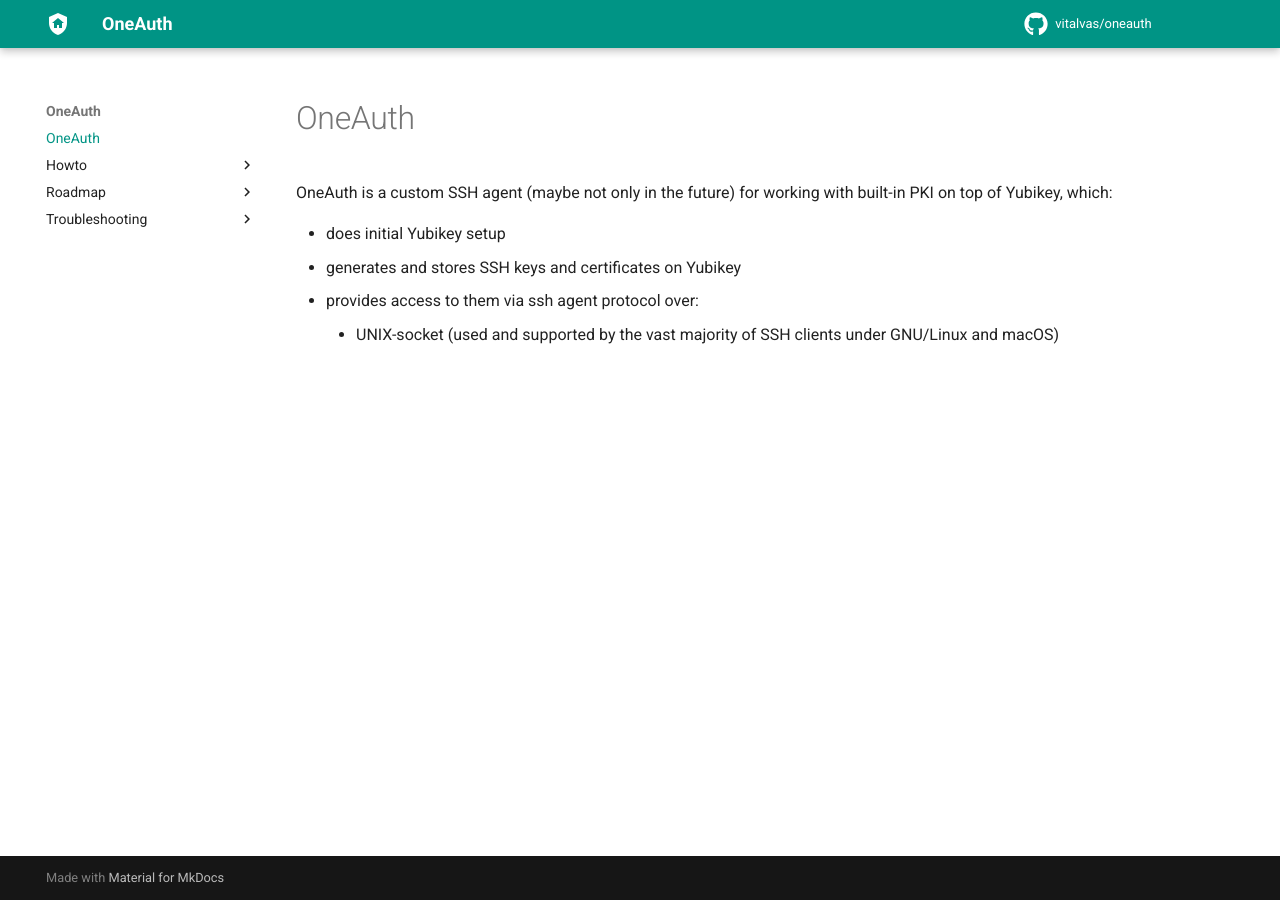
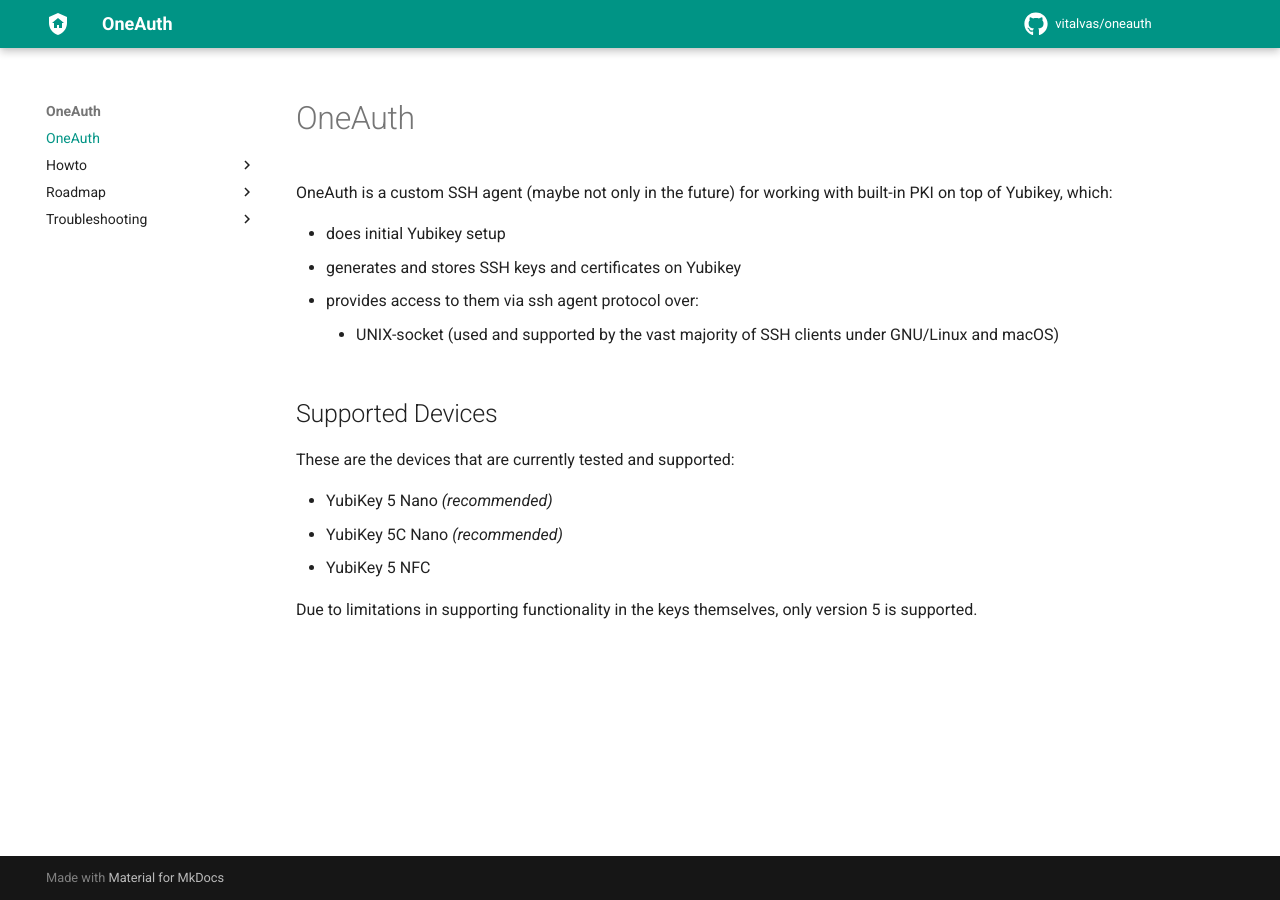
Before and after one commit to vitalvas/oneauth, an MkDocs documentation site: the page built from docs/docs/index.md, in a window 1280 px wide. Built offline with MkDocs 1.6.1 and Material for MkDocs 9.7.7, drawn with Linux system fonts in a browser that asks for light colours; comment, search, counter and statistics services are not loaded.

Commit message:
feat(docs): move supported devs to docs

```diff
--- a/docs/docs/index.md
+++ b/docs/docs/index.md
@@ -10,3 +10,13 @@ OneAuth is a custom SSH agent (maybe not only in the future) for working with bu
 * generates and stores SSH keys and certificates on Yubikey
 * provides access to them via ssh agent protocol over:
     * UNIX-socket (used and supported by the vast majority of SSH clients under GNU/Linux and macOS)
+
+## Supported Devices
+
+These are the devices that are currently tested and supported:
+
+* YubiKey 5 Nano *(recommended)*
+* YubiKey 5C Nano *(recommended)*
+* YubiKey 5 NFC
+
+Due to limitations in supporting functionality in the keys themselves, only version 5 is supported.
```
Also changed, not shown: readme.md.
